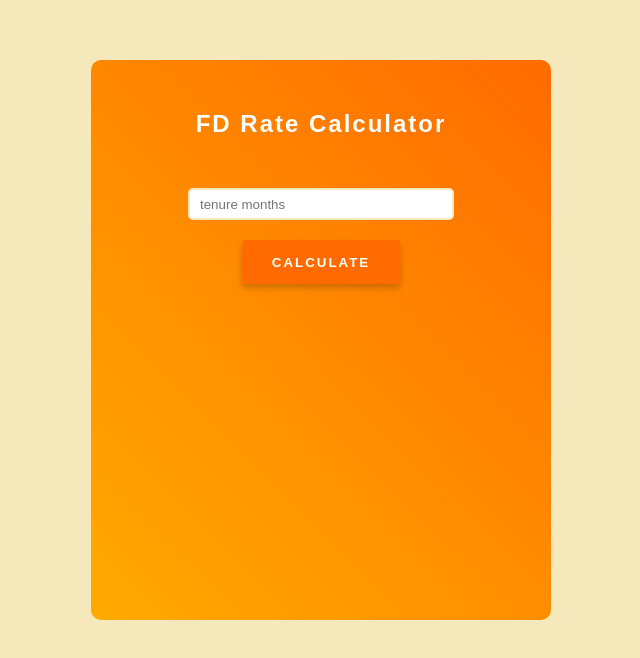
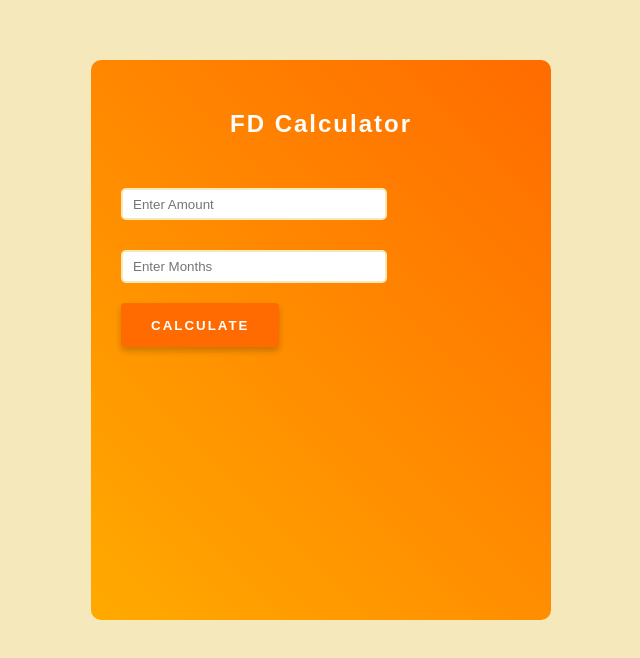
Before and after one commit to Angathan003/FD-rate-calculator, a plain HTML site: page index.html in a window 1280 px wide. Shown: the part 140-798 px from the top of the page, without its empty margins (319-959 px from the left). Drawn offline with Linux system fonts and the light colour scheme.

Commit message:
add amount text box

```diff
--- a/app.js
+++ b/app.js
@@ -1,7 +1,8 @@
-document.getElementById("calculateBtn").addEventListener("click", fdRate);
+document.getElementById("calculateBtn").addEventListener("click", calculateInterest);
 
-function fdRate() {
-  const months = Number(document.getElementById("input").value);
+function calculateInterest() {
+  const amount = Number(document.getElementById("amountInput").value);
+  const months = Number(document.getElementById("monthsInput").value);
   const rates = [5.8, 6.5, 6.8, 7];
   let rate = 0;
 
@@ -15,6 +16,8 @@ function fdRate() {
     rate = rates[3];
   }
 
+  const interest = (amount * rate * months) / 12 / 100;
+
   let result = document.getElementById("result");
-  result.textContent = "Your interest rate is " + rate + "%";
+  result.innerHTML = `<p>Your interest rate is ${rate}%</p><p>Your interest is ${interest.toFixed(2)}</p>`;
 }
--- a/index.html
+++ b/index.html
@@ -1,27 +1,20 @@
 <!DOCTYPE html>
 <html lang="en">
 <head>
-    <meta charset="UTF-8">
-    <meta http-equiv="X-UA-Compatible" content="IE=edge">
-    <meta name="viewport" content="width=device-width, initial-scale=1.0">
-    <link rel="stylesheet" href="style.css">
-    <title>FD Rate Calculator</title>
+  <meta charset="UTF-8">
+  <meta name="viewport" content="width=device-width, initial-scale=1.0">
+  <link rel="stylesheet" href="style.css">
+  <title>FD Calculator</title>
 </head>
 <body>
-    <div id="wrapper">
-        <h2>FD Rate Calculator</h2>
-        <div class="inputdiv">
-            <input type="text" id="input" placeholder="tenure months">
-        </div>
-        <div>
-            <button type="submit" onclick="fdRate()">Calculate</button>
-        </div>
-        <div id="result">
+  <div id="wrapper">
+    <h2>FD Calculator</h2>
+    <input type="number" id="amountInput" placeholder="Enter Amount">
+    <input type="number" id="monthsInput" placeholder="Enter Months">
+    <button id="calculateBtn">Calculate</button>
+    <div id="result"></div>
+  </div>
 
-        </div>
-    </div>
-    <script src="app.js">
-
-    </script>
+  <script src="app.js"></script>
 </body>
 </html>
--- a/style.css
+++ b/style.css
@@ -62,7 +62,7 @@ button:hover {
 }
 
 #result {
-  color: #ffaa00;
+  color: #f8f7f6;
   margin-top: 20px;
   font-size: 32px;
 }
```
